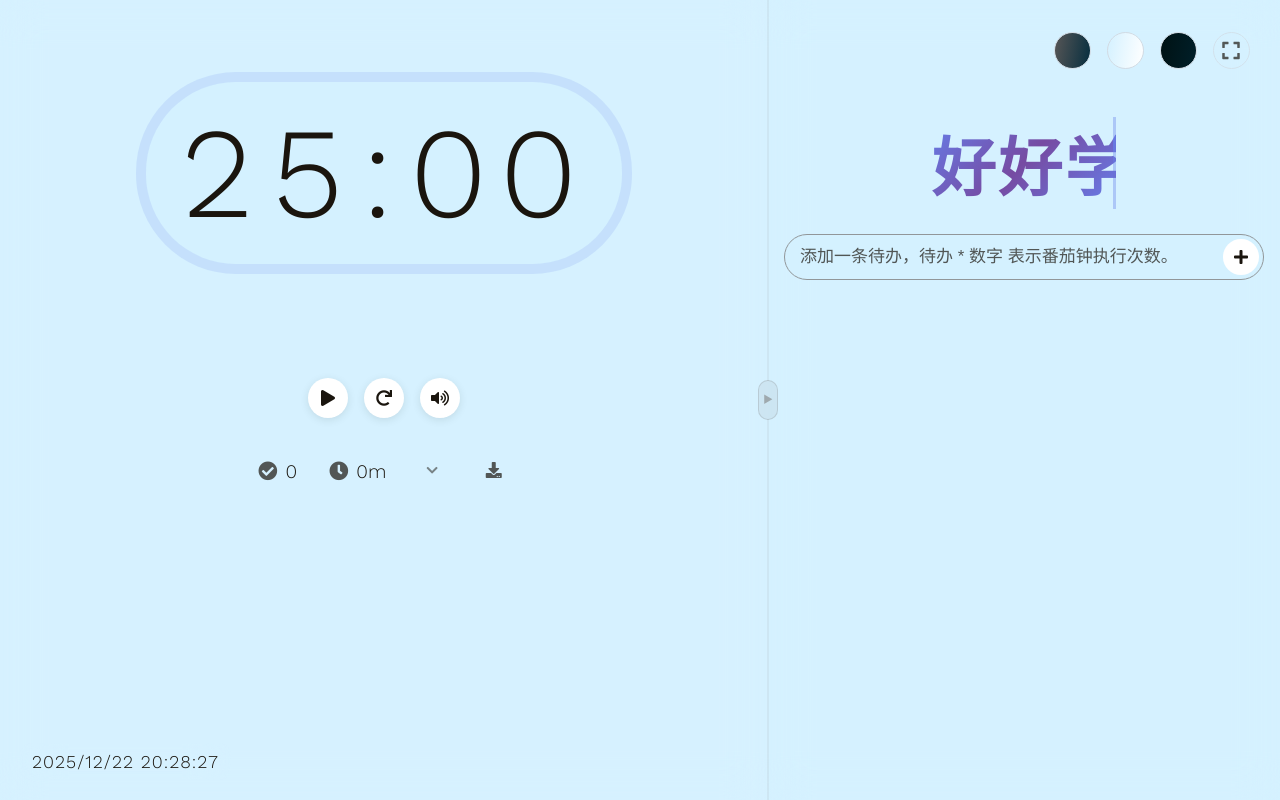
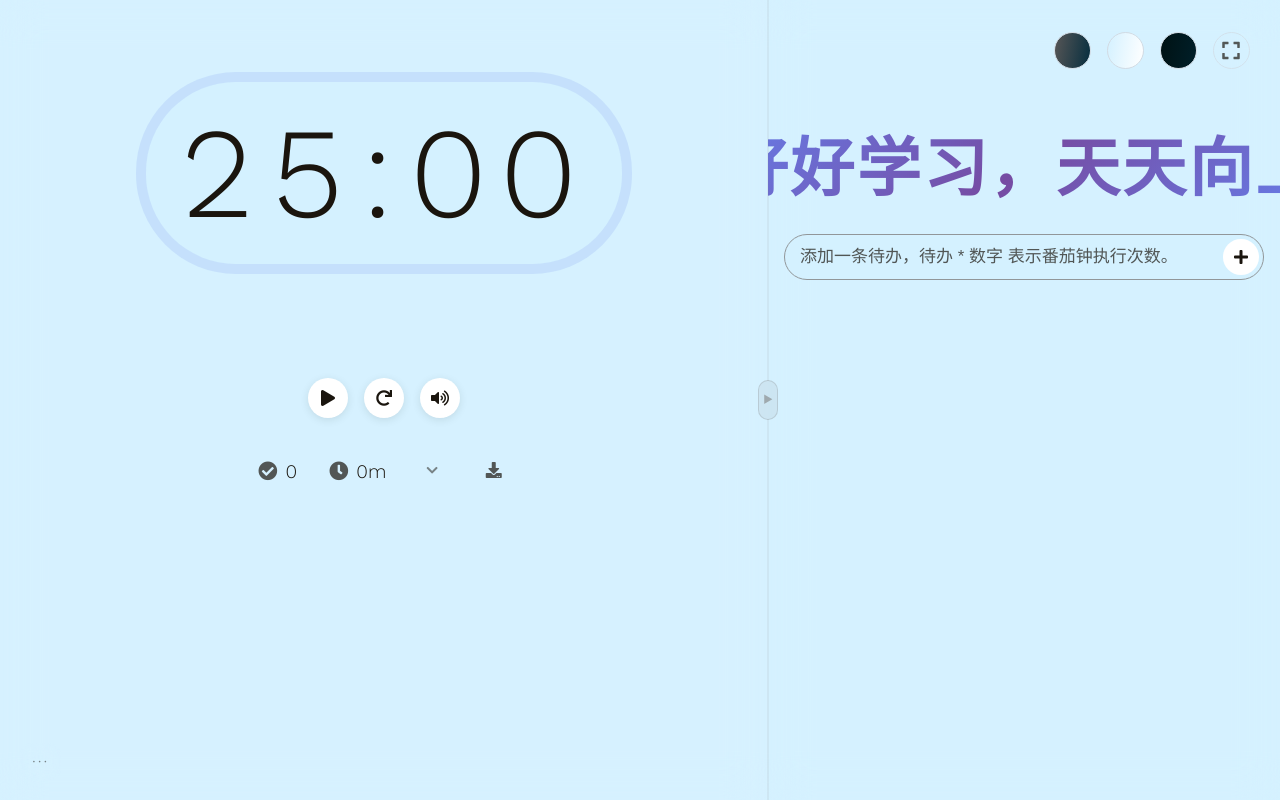
Before and after one commit to youmikuang/todo, a Vue app: page / in a window 1280 px wide. Built offline with nearby package versions, Linux system fonts and the light colour scheme.

Commit message:
change clock-wrapper show

```diff
--- a/src/App.vue
+++ b/src/App.vue
@@ -12,15 +12,17 @@ const isTodoCollapsed = ref(false)
 
 const toggleTodoCollapse = () => {
   isTodoCollapsed.value = !isTodoCollapsed.value
+  showClock.value = isTodoCollapsed.value
 }
 
 // 处理全屏变化，进入全屏时折叠 todo，退出全屏时展开 todo
 const handleFullscreenChange = (isFullscreen) => {
   isTodoCollapsed.value = isFullscreen
+  showClock.value = isFullscreen
 }
 
 // 时间显示功能
-const showClock = ref(true)
+const showClock = ref(false)
 const currentTime = ref('')
 const currentDate = ref('')
 
```
